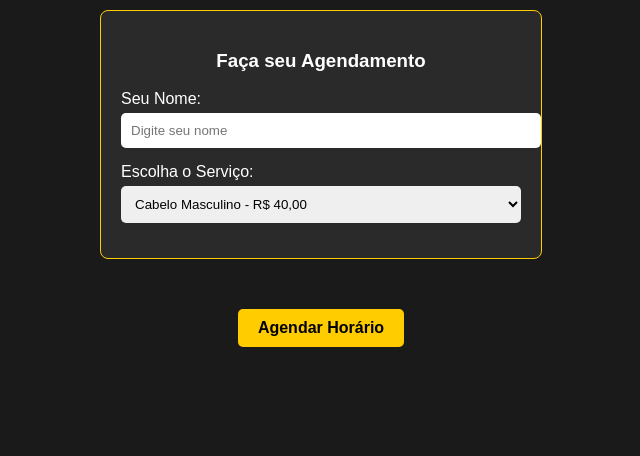
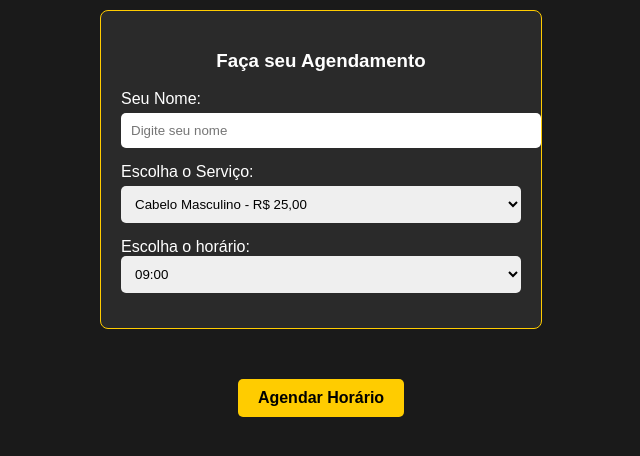
Before and after one commit to madsenkill/sistema-agendamento-barbearia, a Flask app: page / in a window 1280 px wide. Shown: the part 167-623 px from the top of the page, without its empty margins (319-959 px from the left). Run offline with Flask 3, Linux system fonts and the light colour scheme.

Commit message:
Conexão Full Stake com Flask e agora com horarios

```diff
--- a/app.py
+++ b/app.py
@@ -10,19 +10,16 @@ def home():
 # Rota 2: A caixinha de correio que recebe os dados do agendamento para salvar
 @app.route('/salvar-agendamento', methods=['POST'])
 def salvar_agendamento():
-    # 1. Pega os dados enviados pelo JavaScript
     dados = request.json
     nome_cliente = dados.get('nome')
     servico_escolhido = dados.get('servico')
+    horario_escolhido = dados.get('horario') # <-- Pegando o horário novo!
 
-    # 2. Abre (ou cria) um arquivo de texto para salvar o agendamento
-    # O modo 'a' significa 'append' (adicionar no final do arquivo sem apagar o que já existe)
+    # Adicionando o horário na gravação do arquivo de texto
     with open('agendamentos.txt', 'a', encoding='utf-8') as arquivo:
-        arquivo.write(f"Cliente: {nome_cliente} | Serviço: {servico_escolhido}\n")
+        arquivo.write(f"Cliente: {nome_cliente} | Serviço: {servico_escolhido} | Horário: {horario_escolhido}\n")
 
-    print(f"🚀 Agendamento salvo com sucesso: {nome_cliente}") # Mostra no terminal do VS Code
-
-    # 3. Responde para o JavaScript dizendo que deu tudo certo!
+    print(f"🚀 Agendamento salvo com sucesso: {nome_cliente} às {horario_escolhido}")
     return jsonify({"status": "sucesso", "mensagem": "Agendamento gravado!"})
 
 if __name__ == '__main__':
--- a/templates/index.html
+++ b/templates/index.html
@@ -63,9 +63,15 @@
 
         <label style="color: white; display: block; margin-bottom: 5px; text-align: left;">Escolha o Serviço:</label>
         <select id="servico-escolhido" style="width: 100%; padding: 10px; margin-bottom: 15px; border-radius: 5px; border: none;">
-            <option value="Cabelo Masculino (R$ 40,00)">Cabelo Masculino - R$ 40,00</option>
-            <option value="Barba Desenhada (R$ 30,00)">Barba Desenhada - R$ 30,00</option>
-            <option value="Combo Premium (R$ 60,00)">Combo Premium - R$ 60,00</option>
+            <option value="Cabelo Masculino (R$ 25,00)">Cabelo Masculino - R$ 25,00</option>
+            <option value="Barba (R$ 20,00)">Barba  - R$ 20,00</option>
+            <option value="Combo Premium (R$ 40,00)">Combo Premium - R$ 40,00</option>
+        </select>
+        <label style="color: white; display: block; margin-bottom: 5p; text-align: left;">Escolha o horário:</label>
+        <select id="horario-escolhido" style="width: 100%; padding: 10px; margin-bottom: 15px; border-radius: 5px; border: none;">
+            <option value="09:00">09:00</option>
+            <option value="10:00">10:00</option>
+            <option value="11:00">11:00</option>
         </select>
     </div>
 
@@ -75,7 +81,7 @@
         function enviarWhatsApp() {
             var nome = document.getElementById("nome-cliente").value;
             var servico = document.getElementById("servico-escolhido").value;
-
+            var horario = document.getElementById("horario-escolhido").value;
             if (nome.trim() === "") {
                 alert("Por favor, digite seu nome antes de agendar! 😉");
                 return;
@@ -90,14 +96,15 @@
                 },
                 body: JSON.stringify({
                     nome: nome,
-                    servico: servico
+                    servico: servico,
+                    horario: horario // <-- adicionando essa linha aqui!
                 })
             })
             .then(response => response.json())
             .then(data => {
                 // Se o Python respondeu que salvou com sucesso, abrimos o WhatsApp!
                 if (data.status === "sucesso") {
-                    var texto = "Olá! Meu nome é " + nome + " e gostaria de agendar o serviço: " + servico;
+                    var texto = "Olá! Meu nome é " + nome + ", gostaria de agendar o serviço: " + servico + " para o horário das " + horario;
                     var textoCodificado = encodeURIComponent(texto);
 
                     // Coloque o seu número de telefone real aqui embaixo novamente:
```
